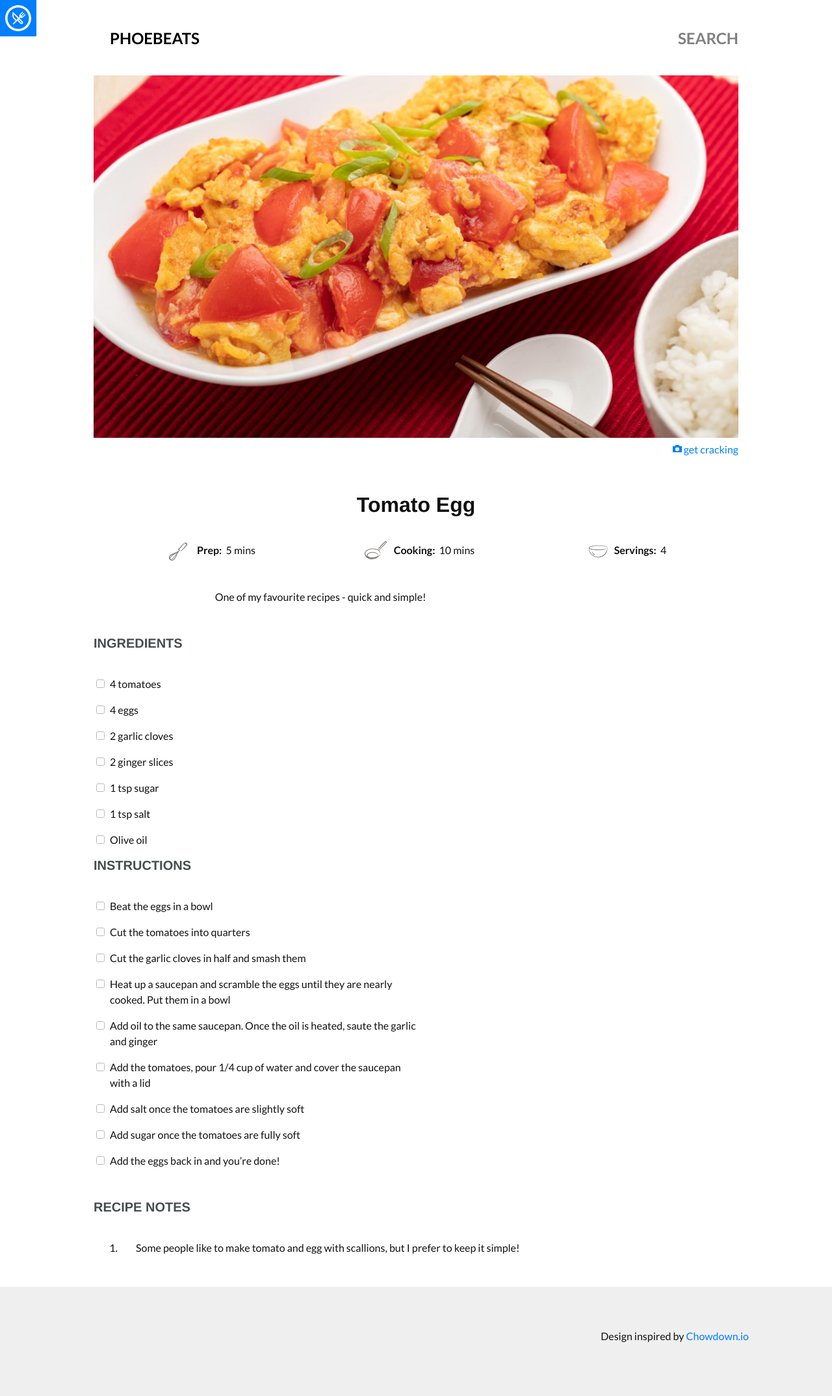
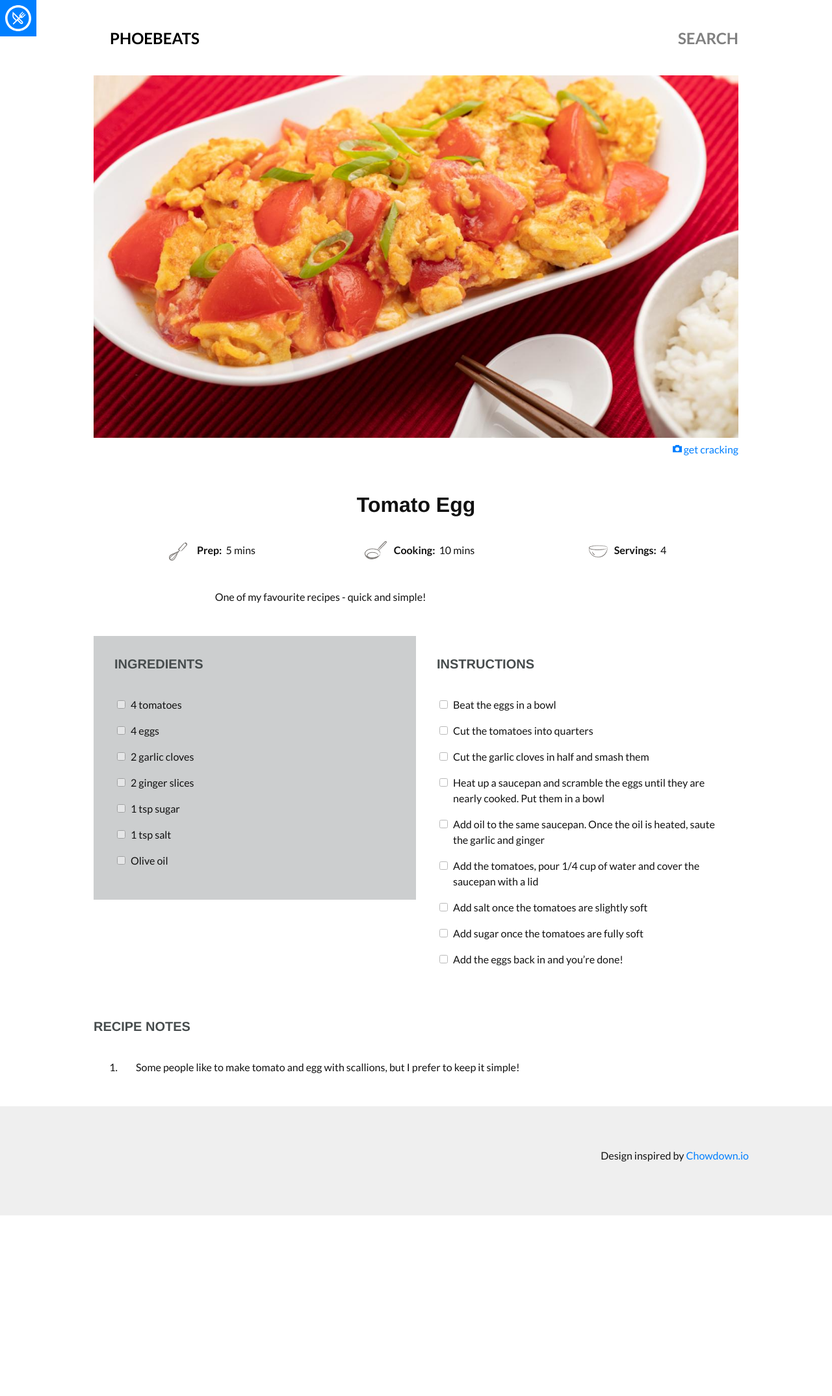
Before and after one commit to phoebeast/phoebeast.github.io, a Jekyll site: the page built from _recipes/tomato-egg.md, in a window 1280 px wide. Shown: the whole page at 65% size. Built offline with Jekyll 4.4.1, drawn with Linux system fonts in a browser that asks for light colours; nearby versions of some CDN libraries; some web fonts are replaced; after the commit the page ends 1871 px from its top, so only the background shows below that.

Commit message:
Update bass.css

```diff
--- a/assets/css/bass.css
+++ b/assets/css/bass.css
@@ -574,6 +574,7 @@ h6, .h6 { font-size: .75rem }
   margin-left: auto;
   margin-right: auto;
 }
+
 .col {
   float: left;
   box-sizing: border-box;
@@ -632,14 +633,14 @@ h6, .h6 { font-size: .75rem }
   width: 100%;
 }
 
-.sm-col-ingredients {
+.col-ingredients {
   float: left;
   box-sizing: border-box;
   background-color: #cccecf;
   padding: 2rem 2rem;
 }
 
-.sm-col-directions {
+.col-directions {
   float: left;
   box-sizing: border-box;
   padding: 2rem 2rem;
```
